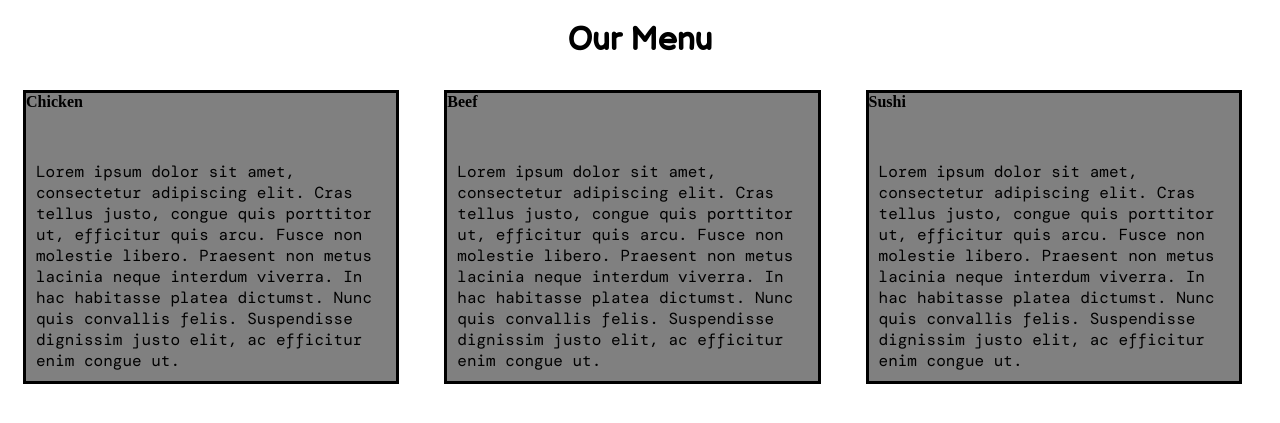
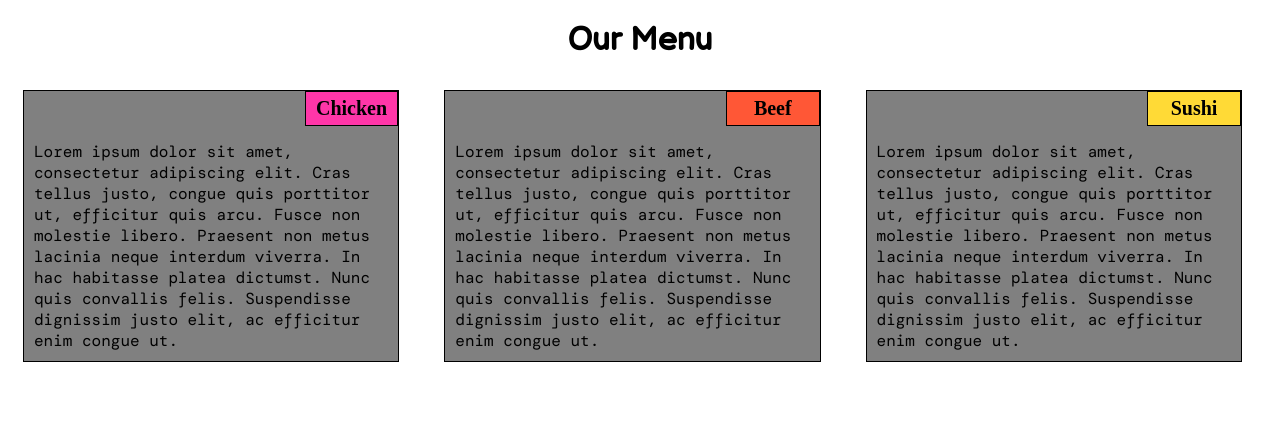
Before and after one commit to prathmeshpatil12/Coursera_Test, a Jekyll site: the page module2-solution/index.html, which Jekyll copies as it is, in a window 1280 px wide. Shown: the top 423 px of the page. Built offline with Jekyll 4.4.1, drawn with Linux system fonts in a browser that asks for light colours.

Commit message:
Update style.css

```diff
--- a/module2-solution/css/style.css
+++ b/module2-solution/css/style.css
@@ -15,15 +15,41 @@ h1 {
 
 .subele {
   background: grey;
-  border: 3px solid black;
+  border: 1px solid black;
   margin-right: 15px;
 }
-.subheading {
+
+.subheading1 {
+  font-size: 1.25em;
   float: right;
   width: 25%;
   height: 10%;
-  background: yellow;
-  border: 3px solid black;
+  background-color: #ff36a8;
+  border: 1px solid black;
+  padding: 5px;
+  color: black;
+  text-align: center;
+}
+
+.subheading2 {
+  font-size: 1.25em;
+  float: right;
+  width: 25%;
+  height: 10%;
+  background-color: #ff5736;
+  border: 1px solid black;
+  padding: 5px;
+  color: black;
+  text-align: center;
+}
+
+.subheading3 {
+  font-size: 1.25em;
+  float: right;
+  width: 25%;
+  height: 10%;
+  background-color: #ffda36;
+  border: 1px solid black;
   padding: 5px;
   color: black;
   text-align: center;
```
